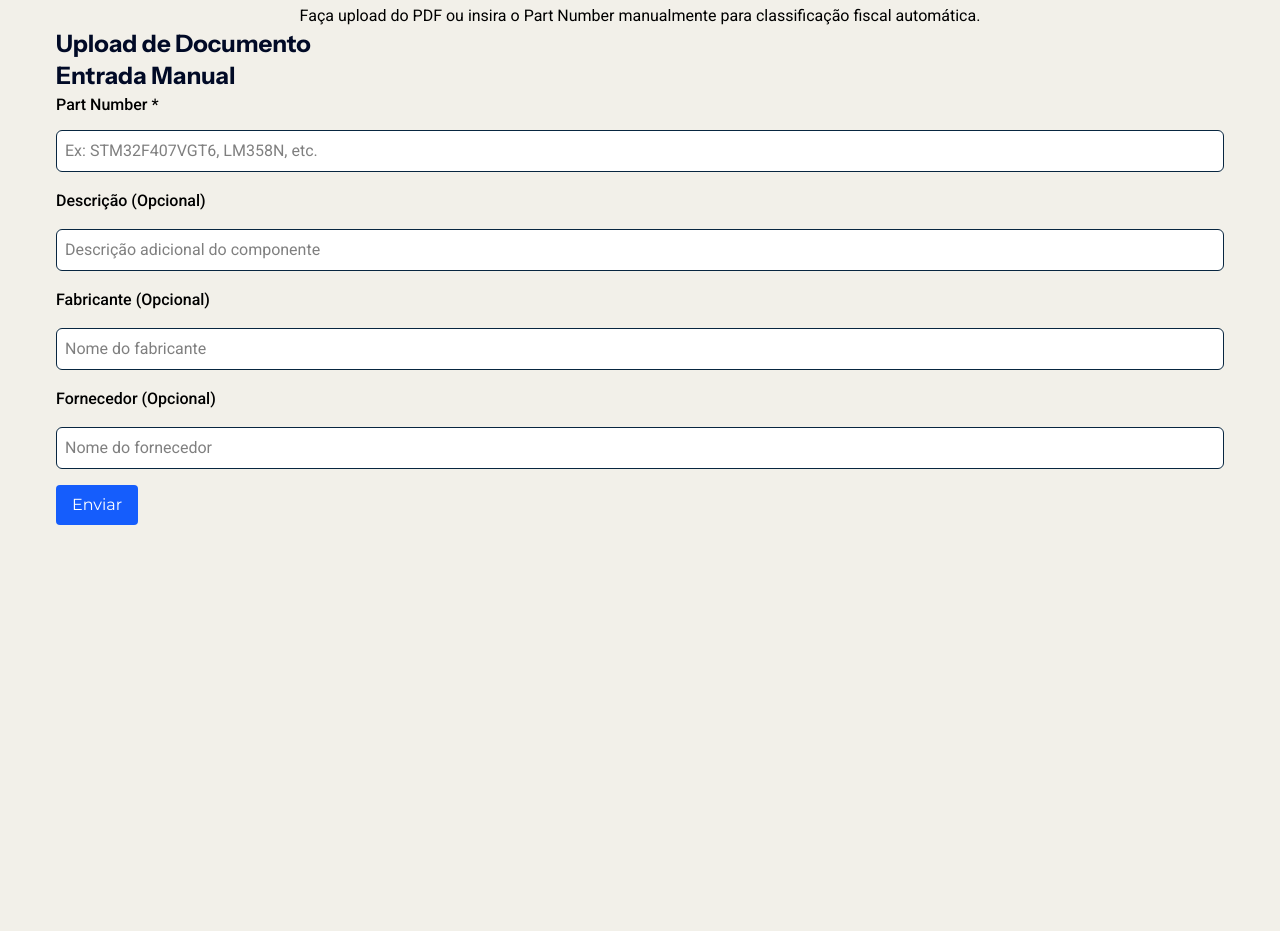
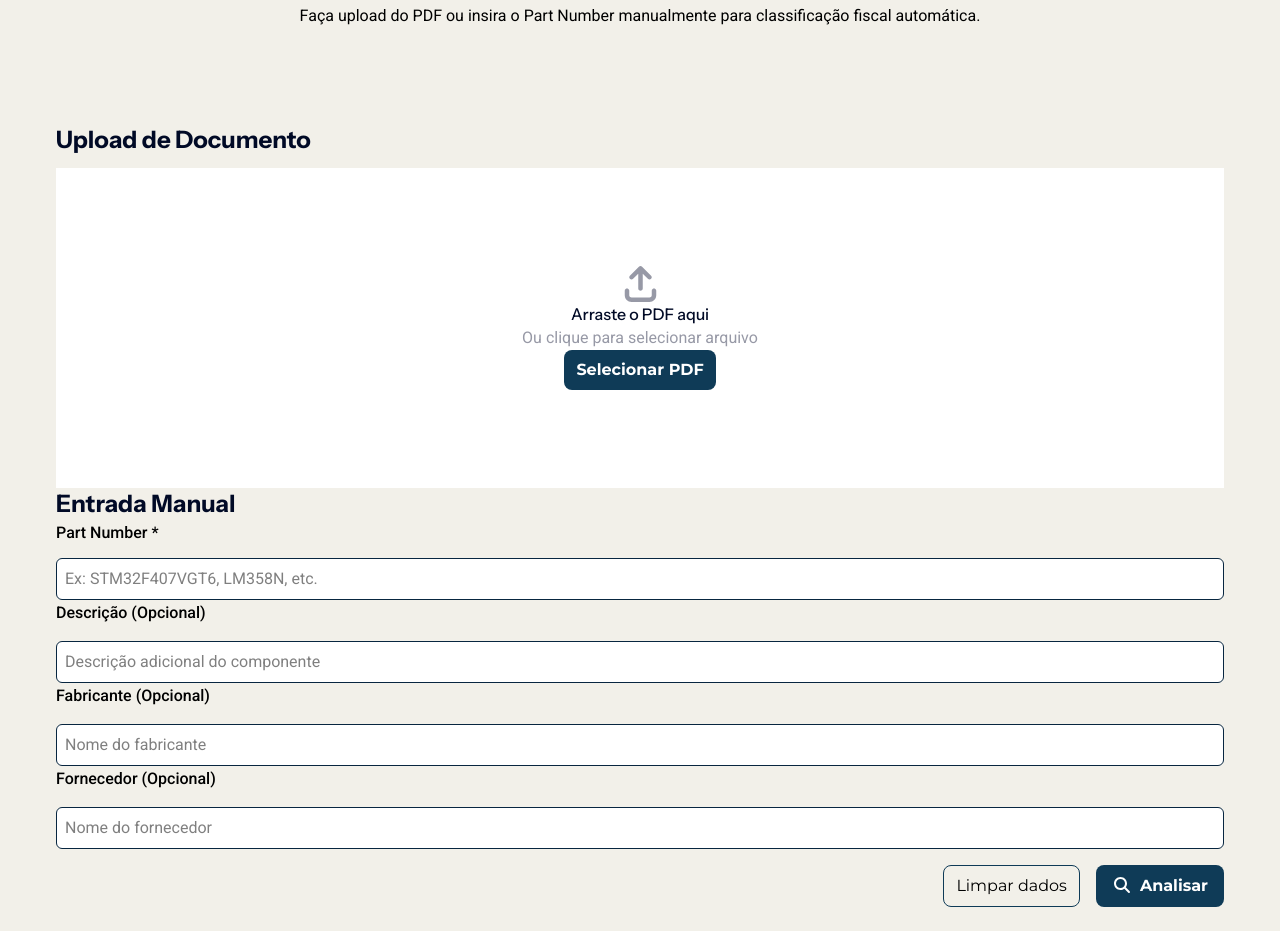
Before and after one commit to Titus-System/Nexa-frontend, a React (Vite) app: page /submit in a window 1280 px wide. Shown: the part 220-1151 px from the top of the page. Before the commit the page ends 800 px from the top, so only its background shows below. Built offline with nearby package versions, Linux system fonts and the light colour scheme.

Commit message:
style(pages): Criando o bloco de upload de PDF e os botões do fim da Entrada Manual

```diff
--- a/src/pages/ClassificationPage.tsx
+++ b/src/pages/ClassificationPage.tsx
@@ -1,5 +1,8 @@
 import React, { useState } from "react";
 import { useNavigate } from "react-router-dom";
+import { FontAwesomeIcon } from "@fortawesome/react-fontawesome";
+import { faMagnifyingGlass } from "@fortawesome/free-solid-svg-icons";
+import { faArrowUpFromBracket } from "@fortawesome/free-solid-svg-icons";
 
 const SubmitPage: React.FC = () => {
   const [form, setForm] = useState({ partnumber: "", description: "", manufacturer: "", supplier: "" });
@@ -27,12 +30,20 @@ const SubmitPage: React.FC = () => {
 
   return (
     <div className="p-6">
+      <div className="mb-24">
         <h1 className="text-4xl font-bold mb-4 text-[#010A26]">Análise de Informações</h1>
         <p>Faça upload do PDF ou insira o Part Number manualmente para classificação fiscal automática.</p>
+      </div>
+        <h2 className="font-semibold text-[#010A26] text-2xl mb-3 text-left">Upload de Documento</h2>
+        <div className="bg-white h-[20rem] w-[100%] flex justify-center items-center flex-col">
+          <FontAwesomeIcon icon={faArrowUpFromBracket} className="text-[#9799A6] text-4xl"/>
+          <h3 className="text-[#010A26] font-medium">Arraste o PDF aqui</h3>
+          <p className="text-[#9799A6]">Ou clique para selecionar arquivo</p>
+          <button className="font-bold bg-[#0F3B57] py-2 px-3 text-white rounded-lg">Selecionar PDF</button>
+        </div>
+        <h2 className="font-semibold text-[#010A26] text-2xl text-left">Entrada Manual</h2>
+        <form onSubmit={handleSubmit} className="space-y-4">
           <div className="text-left">
-        <h2 className="font-semibold text-[#010A26] text-2xl">Upload de Documento</h2>
-        <h2 className="font-semibold text-[#010A26] text-2xl">Entrada Manual</h2>
-        <form onSubmit={handleSubmit} className="space-y-4">
             <label className="font-medium" htmlFor="partnumber">Part Number *</label>
             <input className="border p-2 w-full bg-white border-[#082640] rounded-md mt-[0.8rem]" name="partnumber" placeholder="Ex: STM32F407VGT6, LM358N, etc." value={form.partnumber} onChange={handleChange} required />
             <label className="font-medium" htmlFor="partnumber">Descrição (Opcional)</label>
@@ -41,9 +52,15 @@ const SubmitPage: React.FC = () => {
             <input className="border p-2 w-full bg-white border-[#082640] rounded-md mt-[1rem]" name="manufacturer" placeholder="Nome do fabricante" value={form.manufacturer} onChange={handleChange} />
             <label className="font-medium" htmlFor="partnumber">Fornecedor (Opcional)</label>
             <input className="border p-2 w-full bg-white border-[#082640] rounded-md mt-[1rem]" name="supplier" placeholder="Nome do fornecedor" value={form.supplier} onChange={handleChange} />
-          <button type="submit" className="bg-blue-600 text-white px-4 py-2 rounded">Enviar</button>
+          </div>
+          <div className="flex justify-end gap-4">
+            <button type="reset" className="rounded-lg font-medium border-1 py-2 px-3 border-[#0F3B57]">Limpar dados</button>
+            <button type="submit" className="bg-[#0F3B57] text-white px-4 py-2 rounded-lg font-bold">
+              <FontAwesomeIcon icon={faMagnifyingGlass} className="mr-2" />
+              Analisar
+            </button>
+          </div>
         </form>
-      </div>
       </div>
     );
   };
```
Lines whose indentation alone changed are shown as unchanged.
